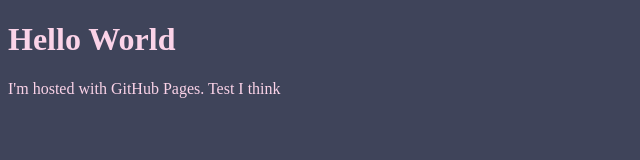
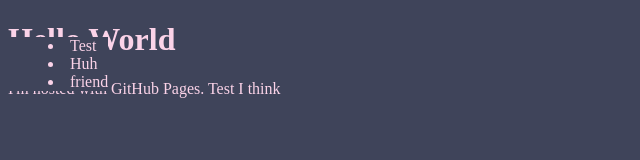
Before and after one commit to EzraTsao7/EzraTsao7.github.io, a plain HTML site: page index.html in a window 1280 px wide. Shown: the whole page, without its empty margins (0-640 px from the left). Drawn offline with Linux system fonts and the light colour scheme.

Commit message:
Added a nav bar
+ Put in a nav and menu

+ Added very basic css for the menus and buttons

```diff
--- a/css/main.css
+++ b/css/main.css
@@ -5,3 +5,18 @@
 .background-grey {
     background-color: #3F445A;
 }
+
+/* Navigation Bar */
+
+.nav-bar {
+    position: fixed;
+    background-color: #3F445A;
+}
+
+.nav-link {
+    color: #fbd3e8;
+}
+
+.nav-link:hover {
+    color: black;
+}
--- a/index.html
+++ b/index.html
@@ -5,6 +5,20 @@
         <title>Portfolio Main Page</title>
         <link rel="stylesheet" type="text/css" href="css/main.css">
     </head>
+
+    <nav>
+        <menu class="nav-bar">
+            <li class="nav-link">
+                Test
+            </li>
+            <li class="nav-link">
+                Huh
+            </li>
+            <li class="nav-link">
+                friend
+            </li>
+        </menu>
+    </nav>
 
     <body class="background-grey">
         <h1 class="primary-pink">Hello World</h1>
```
